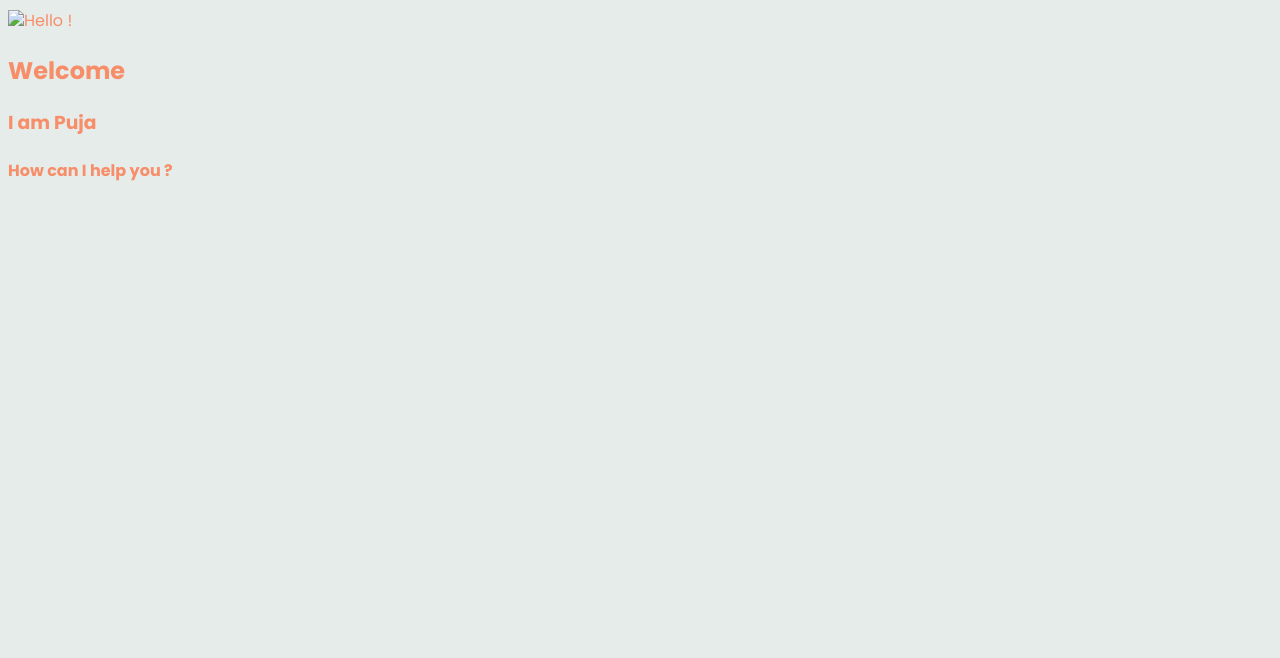
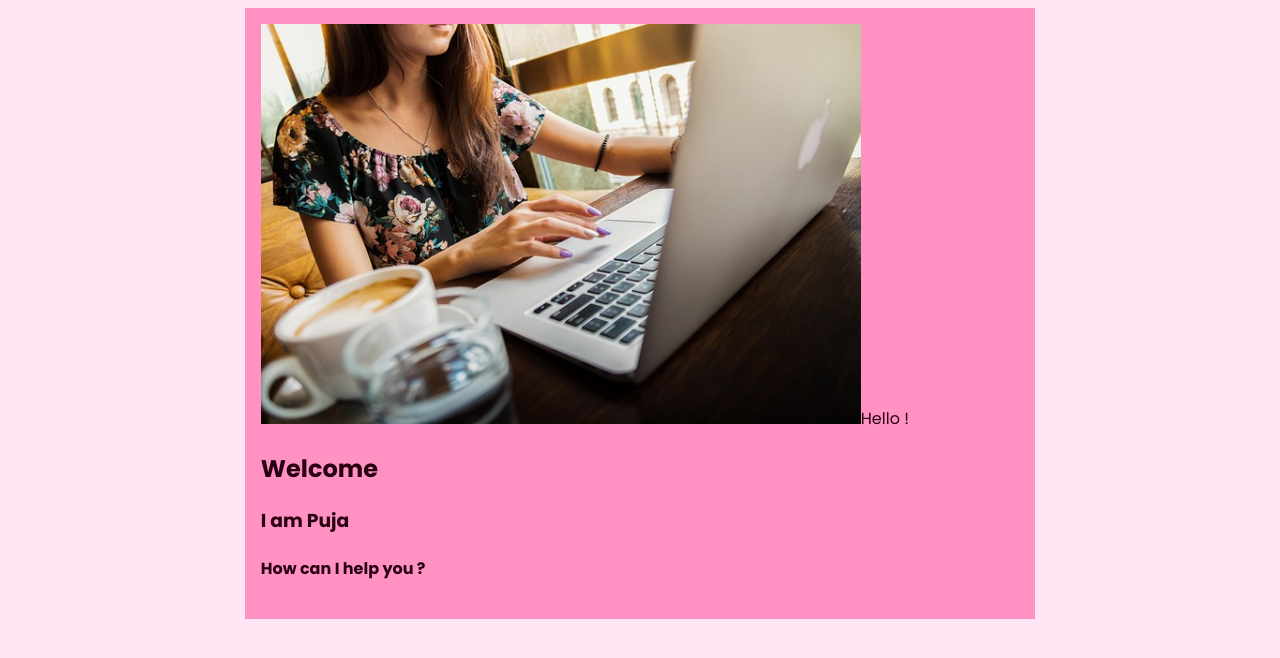
Before and after one commit to impoojathakur/the_web, a plain HTML site: page index.html in a window 1280 px wide. Drawn offline with Linux system fonts and the light colour scheme.

Commit message:
new styles,colors added

```diff
--- a/index.html
+++ b/index.html
@@ -10,11 +10,13 @@
     <link href="main.css" rel="stylesheet">
   </head>
   <body>
-    <img src="assets/image/girl_2.jpg"
-    <h1>Hello !</h1>
-    <h2>Welcome </h2>
-    <h3>I am <b>Puja</b></h3>
-    <h4>How can I help you ?</h4>
+    <main class="main">
+      <img src="assets/images/girl_2.jpg"
+      <h1>Hello !</h1>
+      <h2>Welcome </h2>
+      <h3>I am <b>Puja</b></h3>
+      <h4>How can I help you ?</h4>
+    </main>
 
   </body>
 </html>
--- a/main.css
+++ b/main.css
@@ -1,9 +1,21 @@
 html {
   font-family: "Poppins", sans-serif;
-  background-color: #e5ece9;
-  color: #f78e69;
+  background-color: #ffe4f3;
+  color: #290012;
 }
 
 h1 {
   font-family: "Cinzel", serif;
 }
+
+.main {
+  margin: 0 auto;
+  max-width: 60%;
+  padding: 1rem;
+  background-color: #ff92c2;
+}
+
+.main img {
+  width: 600px;
+  max-width: 100%;
+}
```
Also changed, not shown: assets/images/girl_2.jpg (added), 1 other file.
